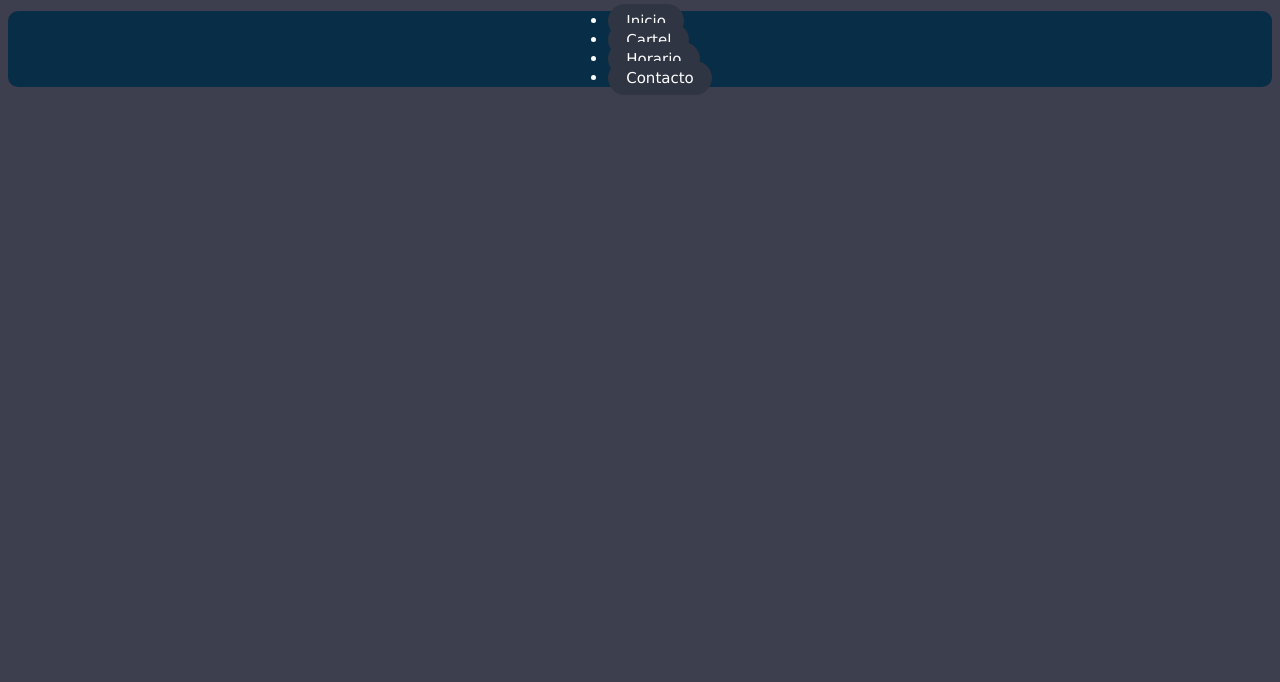
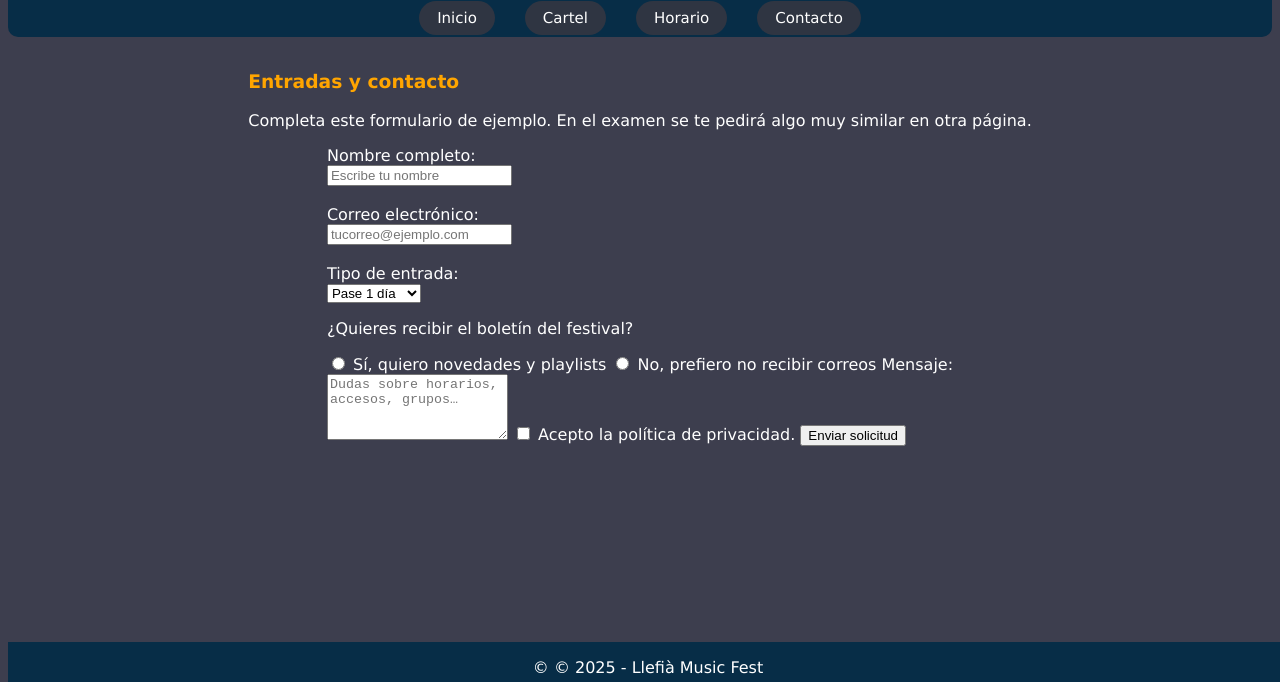
Before and after one commit to Oayao08/llefia-musicfest-ayaou1-ayaou2, a plain HTML site: page paginas/contacto.html in a window 1280 px wide. Shown: the part 118-800 px from the top of the page. Drawn offline with Linux system fonts and the light colour scheme.

Commit message:
Refactor HTML structure and improve CSS styles for navbar, main sections, and footer across multiple pages

```diff
--- a/paginas/contacto.html
+++ b/paginas/contacto.html
@@ -1,23 +1,92 @@
 <!DOCTYPE html>
 <html lang="en">
   <head>
-    <meta charset="UTF-8">
-    <meta name="viewport" content="width=device-width, initial-scale=1.0">
+    <meta charset="UTF-8" />
+    <meta name="viewport" content="width=device-width, initial-scale=1.0" />
     <title>Llefià Music Fest</title>
-    <link rel="stylesheet" href="../style.css">
+    <link rel="stylesheet" href="../style.css" />
   </head>
   <body>
     <header>
+      <nav class="navbar">
         <h1>Llefià Music Fest</h1>
         <h2>Solicita información o entradas</h2>
-        <nav class="navbar">
-            <ul>
-                <li><a href="index.html">Inicio</a></li>
-                <li><a href="paginas/cartel.html">Cartel</a></li>
-                <li><a href="paginas/horario.html">Horario</a></li>
-                <li><a href="paginas/contacto.html">Contacto</a></li>
+        <ul class="lista">
+          <li><a href="../index.html">Inicio</a></li>
+          <li><a href="cartel.html">Cartel</a></li>
+          <li><a href="horario.html">Horario</a></li>
+          <li><a href="contacto.html">Contacto</a></li>
         </ul>
       </nav>
     </header>
+
+    <main>
+      <section>
+        <h3 class="subtitulo">Entradas y contacto</h3>
+        <p>
+          Completa este formulario de ejemplo. En el examen se te pedirá algo
+          muy similar en otra página.
+        </p>
+      </section>
+
+      <section>
+        <form action="#" method="post">
+          <label for="nombre">Nombre completo:</label><br />
+          <input
+            type="text"
+            id="nombre"
+            name="nombre"
+            placeholder="Escribe tu nombre"
+            required
+          />
+          <br /><br />
+
+          <label for="correo">Correo electrónico:</label><br />
+          <input
+            type="email"
+            id="correo"
+            name="correo"
+            placeholder="tucorreo@ejemplo.com"
+            required
+          />
+          <br /><br />
+          <label for="entrada">Tipo de entrada:</label><br />
+          <select id="entrada" name="entrada" required>
+            <option value="1dia">Pase 1 día</option>
+            <option value="3dias">Pase 3 días</option>
+            <option value="vip">Entrada VIP</option>
+          </select>
+
+          <p>¿Quieres recibir el boletín del festival?</p>
+          <label>
+            <input type="radio" name="boletin" value="si" required />
+            Sí, quiero novedades y playlists
+          </label>
+          <label>
+            <input type="radio" name="boletin" value="no" />
+            No, prefiero no recibir correos
+          </label>
+
+          <label for="mensaje">Mensaje:</label><br />
+          <textarea
+            id="mensaje"
+            name="mensaje"
+            placeholder="Dudas sobre horarios, accesos, grupos…"
+            rows="4"
+          ></textarea>
+
+          <label>
+            <input type="checkbox" name="privacidad" required />
+            Acepto la política de privacidad.
+          </label>
+
+          <button class="button" type="submit">Enviar solicitud</button>
+        </form>
+      </section>
+    </main>
+
+    <footer>
+      <p>&copy; © 2025 - Llefià Music Fest</p>
+    </footer>
   </body>
 </html>
--- a/style.css
+++ b/style.css
@@ -61,10 +61,17 @@ header .navbar {
   border-radius: 10px 10px 10px 10px;
 }
 
+img {
+  width: 700px;
+  height: 500px;
+  align-items: center;
+  justify-content: center;
+}
+
 main {
   justify-content: center;
   align-items: center;
-  display:grid;
+  display: grid;
   place-items: center;
 }
 footer {
@@ -75,3 +82,26 @@ footer {
   height: 40px; /* Define una altura fija para el footer */
   background-color: rgb(7, 45, 71);
 }
+
+table {
+  width: 100%;
+  border-collapse: collapse;
+  margin-top: 20px;
+  font-family: Arial, sans-serif;
+  text-align: center;
+}
+
+table tr:first-child {
+  background-color: #333;
+  color: white;
+  font-weight: bold;
+}
+
+table td {
+  border: 1px solid #120a5f;
+  padding: 12px;
+}
+
+table tr:nth-child(even) {
+  background-color: #0b1e53;
+}
```
Also changed, not shown: index.html (+10 -9 lines), paginas/cartel.html (+30 -17 lines), paginas/horario.html (+12 -13 lines). Lines whose indentation alone changed are shown as unchanged.
